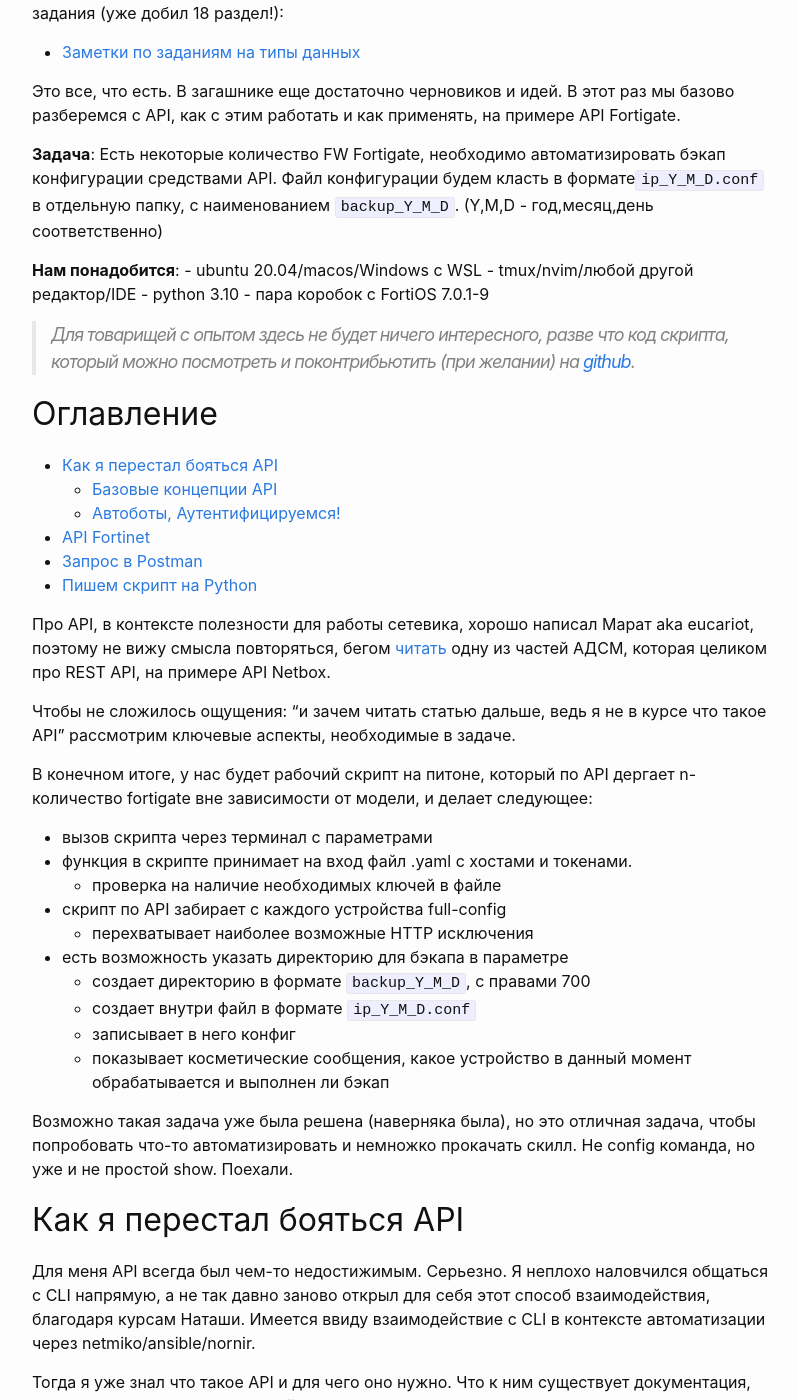
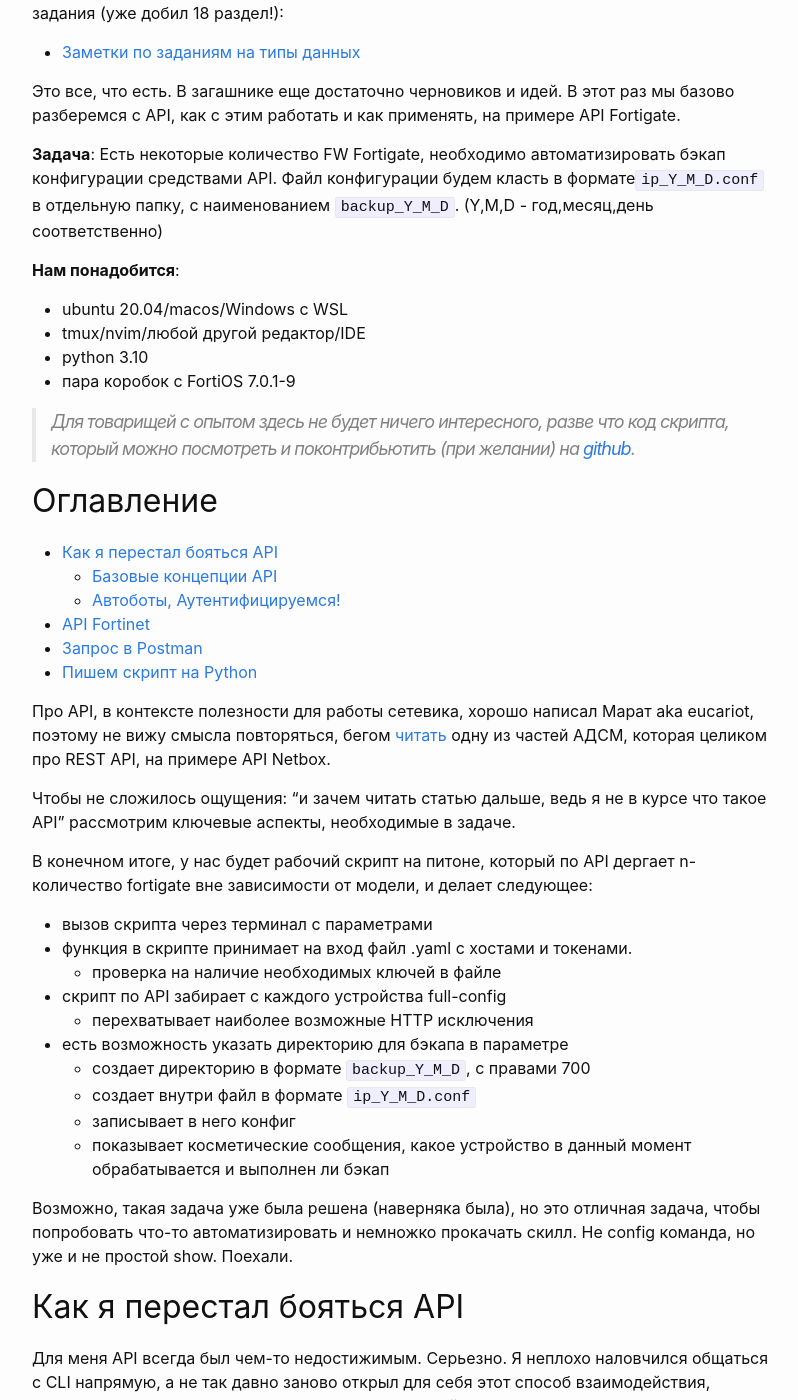
Before and after one commit to woohung/woohung.github.io, a Jekyll site: the page built from _posts/2023-03-24-Разбираемся с API на примере API Fortinet. Пишем скрипт по бэкапу конфига..md, in a window 1280 px wide and 1400 px high, scrolled down 1697 px. Shown: the whole window, without its empty margins (238-1036 px from the left). Built offline with Jekyll 4.4.1, drawn with Linux system fonts in a browser that asks for light colours; some of the changed text lies outside the part shown.

Commit message:
add some fix

```diff
--- a/_posts/2023-03-24-Разбираемся с API на примере API Fortinet. Пишем скрипт по бэкапу конфига..md
+++ b/_posts/2023-03-24-Разбираемся с API на примере API Fortinet. Пишем скрипт по бэкапу конфига..md
@@ -33,10 +33,10 @@
 **Задача**: Есть некоторые количество FW Fortigate, необходимо автоматизировать бэкап конфигурации средствами API. Файл конфигурации будем класть в формате`ip_Y_M_D.conf` в отдельную папку, с наименованием `backup_Y_M_D`. (Y,M,D - год,месяц,день соответственно)
 
 **Нам понадобится**:
-    - ubuntu 20.04/macos/Windows с WSL
-    - tmux/nvim/любой другой редактор/IDE
-    - python 3.10
-    - пара коробок с FortiOS 7.0.1-9
+- ubuntu 20.04/macos/Windows с WSL
+- tmux/nvim/любой другой редактор/IDE
+- python 3.10
+- пара коробок с FortiOS 7.0.1-9
 
 > Для товарищей с опытом здесь не будет ничего интересного, разве что код скрипта, который можно посмотреть и поконтрибьютить (при желании) на [github](https://github.com/woohung/fortigate_backup_config).
 
@@ -71,7 +71,7 @@
 	- записывает в него конфиг
 	- показывает косметические сообщения, какое устройство в данный момент обрабатывается и выполнен ли бэкап
 
-Возможно такая задача уже была решена (наверняка была), но это отличная задача, чтобы попробовать что-то автоматизировать и немножко прокачать скилл. Не config команда, но уже и не простой show. Поехали.
+Возможно, такая задача уже была решена (наверняка была), но это отличная задача, чтобы попробовать что-то автоматизировать и немножко прокачать скилл. Не config команда, но уже и не простой show. Поехали.
 ## <a name='API'></a>Как я перестал бояться API
 Для меня API всегда был чем-то недостижимым. Серьезно. Я неплохо наловчился общаться с CLI напрямую, а не так давно заново открыл для себя этот способ взаимодействия, благодаря курсам Наташи. Имеется ввиду взаимодействие с CLI в контексте автоматизации через netmiko/ansible/nornir.
 
```
Also changed, not shown: other parts of _posts/2023-03-24-Разбираемся с API на примере API Fortinet. Пишем скрипт по бэкапу конфига..md (+2 -1 lines), assets/images/script_done_files.png (added).
